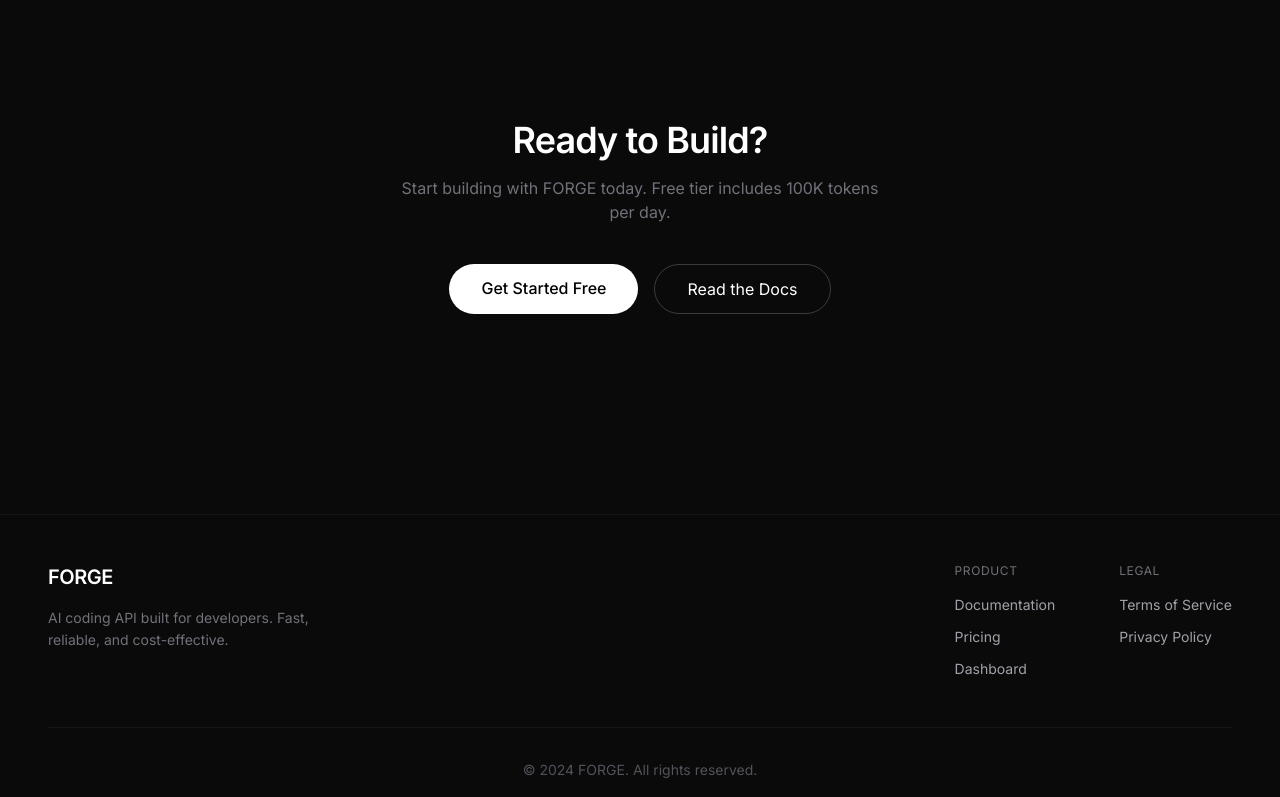
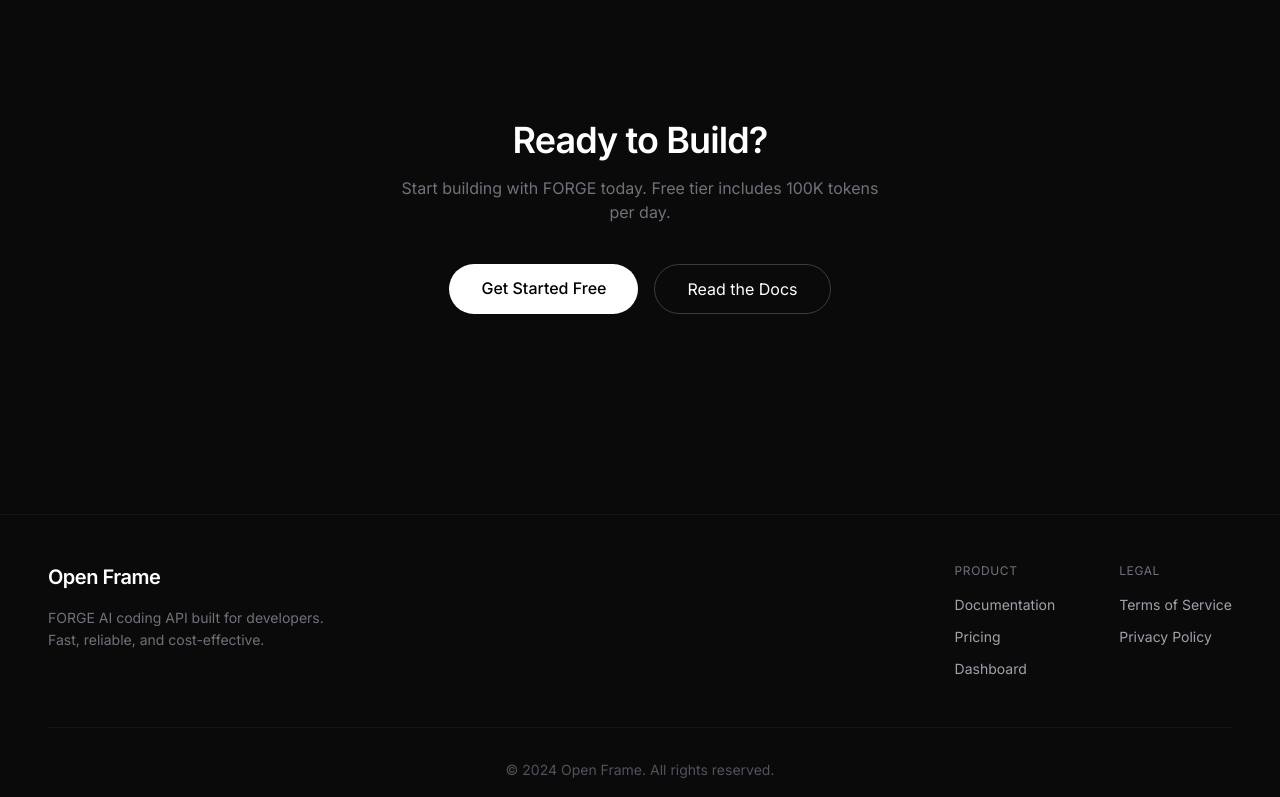
Before and after one commit to EricVoorhees/forge-ai, a Next.js app in the folder web/: page / in a window 1280 px wide. Shown: the part 2000-2797 px from the top of the page. Built offline with nearby package versions, Linux system fonts and the light colour scheme; no server answers.

Commit message:
Rebrand to Open Frame (company) + FORGE (model)

```diff
--- a/web/app/dashboard/layout.tsx
+++ b/web/app/dashboard/layout.tsx
@@ -26,7 +26,7 @@ export default function DashboardLayout({
         <div className="container mx-auto px-6 py-4 flex items-center justify-between">
           <div className="flex items-center gap-8">
             <Link href="/" className="text-xl font-bold text-white tracking-tight">
-              FORGE
+              Open Frame
             </Link>
             <span className="text-[#3f3f46] text-sm">Dashboard</span>
           </div>
--- a/web/app/dashboard/playground/page.tsx
+++ b/web/app/dashboard/playground/page.tsx
@@ -173,7 +173,7 @@ export default function PlaygroundPage() {
       <div className="flex items-center justify-between">
         <div>
           <h1 className="text-2xl font-semibold text-white">Playground</h1>
-          <p className="text-zinc-500 text-sm mt-1">Test the FORGE API and monitor your traffic</p>
+          <p className="text-zinc-500 text-sm mt-1">Test the FORGE model and monitor your API traffic</p>
         </div>
 
         {/* Quick Stats */}
@@ -226,7 +226,7 @@ export default function PlaygroundPage() {
                   <div className="text-center">
                     <div className="text-4xl mb-4">⚡</div>
                     <div className="text-lg font-medium">Start a conversation</div>
-                    <div className="text-sm mt-1">Send a message to test the FORGE API</div>
+                    <div className="text-sm mt-1">Send a message to test the FORGE model</div>
                   </div>
                 </div>
               ) : (
@@ -437,7 +437,7 @@ export default function PlaygroundPage() {
         <div className="bg-[#0a0a0a] border border-[#1a1a1a] rounded-xl overflow-hidden">
           <div className="p-4 border-b border-[#1a1a1a]">
             <h3 className="text-sm font-medium text-white">Recent API Calls</h3>
-            <p className="text-xs text-zinc-500 mt-1">Last 20 requests to the FORGE API</p>
+            <p className="text-xs text-zinc-500 mt-1">Last 20 requests to the Open Frame API</p>
           </div>
 
           <div className="overflow-x-auto">
--- a/web/app/layout.tsx
+++ b/web/app/layout.tsx
@@ -6,8 +6,8 @@ import "./globals.css";
 const inter = Inter({ subsets: ["latin"] });
 
 export const metadata: Metadata = {
-  title: "FORGE - AI Coding API",
-  description: "High-performance coding LLM API powered by Sparse MoE models",
+  title: "Open Frame - FORGE AI Coding API",
+  description: "FORGE-671B: GPT-4 class AI coding API at a fraction of the cost. Built by Open Frame.",
 };
 
 export default function RootLayout({
--- a/web/app/page.tsx
+++ b/web/app/page.tsx
@@ -58,7 +58,7 @@ export default function Home() {
           {/* Logo & Nav */}
           <div className="flex items-center">
             <div className="text-xl font-semibold text-white tracking-tight mr-12">
-              FORGE
+              Open Frame
             </div>
             <nav className="hidden md:flex items-center gap-8">
               <Link href="/docs" className="text-[#a1a1aa] text-sm hover:text-white transition-colors">
@@ -219,7 +219,7 @@ export default function Home() {
 {`import requests
 
 response = requests.post(
-    "https://api.forge.dev/v1/chat/completions",
+    "https://api.openframe.co/v1/chat/completions",
     headers={"Authorization": "Bearer sk-forge-xxx"},
     json={
         "model": "forge-671b",
@@ -266,9 +266,9 @@ print(response.json()["choices"][0]["message"]["content"])`}
           <div className="flex flex-wrap justify-between gap-12 mb-12">
             {/* Brand */}
             <div>
-              <div className="text-xl font-semibold text-white mb-4 tracking-tight">FORGE</div>
+              <div className="text-xl font-semibold text-white mb-4 tracking-tight">Open Frame</div>
               <p className="text-[#71717a] text-sm max-w-[280px] leading-relaxed">
-                AI coding API built for developers. Fast, reliable, and cost-effective.
+                FORGE AI coding API built for developers. Fast, reliable, and cost-effective.
               </p>
             </div>
 
@@ -293,7 +293,7 @@ print(response.json()["choices"][0]["message"]["content"])`}
           </div>
 
           <div className="border-t border-white/5 pt-8 text-center text-[#52525b] text-sm">
-            © 2024 FORGE. All rights reserved.
+            © 2024 Open Frame. All rights reserved.
           </div>
         </div>
       </footer>
--- a/web/app/sign-in/[[...sign-in]]/page.tsx
+++ b/web/app/sign-in/[[...sign-in]]/page.tsx
@@ -6,7 +6,7 @@ export default function SignInPage() {
     <div className="min-h-screen flex flex-col items-center justify-center bg-black px-4" style={{ minHeight: '100dvh' }}>
       {/* Logo */}
       <Link href="/" className="mb-8">
-        <h1 className="text-2xl font-bold text-white tracking-tight">FORGE</h1>
+        <h1 className="text-2xl font-bold text-white tracking-tight">Open Frame</h1>
       </Link>
 
       <SignIn
--- a/web/app/sign-up/[[...sign-up]]/page.tsx
+++ b/web/app/sign-up/[[...sign-up]]/page.tsx
@@ -6,7 +6,7 @@ export default function SignUpPage() {
     <div className="min-h-screen flex flex-col items-center justify-center bg-black px-4" style={{ minHeight: '100dvh' }}>
       {/* Logo */}
       <Link href="/" className="mb-8">
-        <h1 className="text-2xl font-bold text-white tracking-tight">FORGE</h1>
+        <h1 className="text-2xl font-bold text-white tracking-tight">Open Frame</h1>
       </Link>
 
       <SignUp
```
